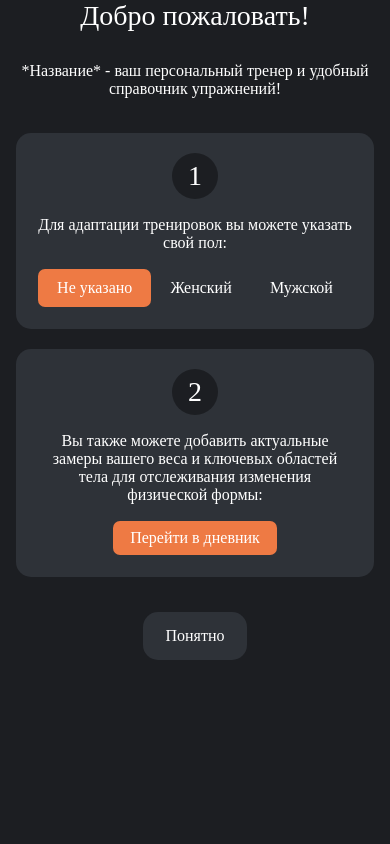
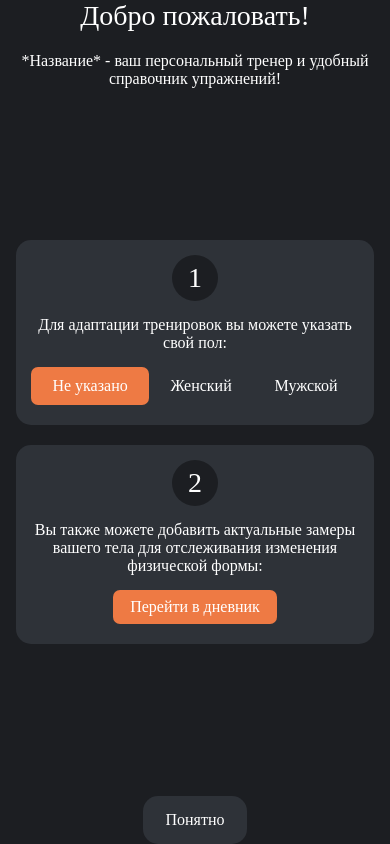
Before and after one commit to HuziMuzi/SportApp, a React Native app: screen / in a window 390 px wide. Built offline with nearby package versions, Linux system fonts and the light colour scheme.

Commit message:
feat: greeting screen

```diff
--- a/src/components/Greeting/Greating.tsx
+++ b/src/components/Greeting/Greating.tsx
@@ -31,17 +31,17 @@ export const Greeting = () => {
 
   return (
     <SafeAreaView bottom_color={colors.bg1}>
-      <ScrollView contentContainerStyle={{paddingHorizontal: 16}}>
-        <View style={{gap: 35}}>
+      <ScrollView contentContainerStyle={styles.contentContainer}>
+        <View style={styles.content}>
           <View>
-            <Text m_h3 center style={{marginBottom: 30}}>
+            <Text m_h3 center style={styles.welcomeText}>
               Добро пожаловать!
             </Text>
             <Text m_p center>
               *Название* - ваш персональный тренер и удобный справочник упражнений!
             </Text>
           </View>
-          <View style={{rowGap: 20, flex: 1}}>
+          <View style={styles.cardsContainer}>
             <View style={styles.card}>
               <View style={styles.label_one}>
                 <Text m_h3>1</Text>
@@ -56,8 +56,8 @@ export const Greeting = () => {
                 <Text m_h3>2</Text>
               </View>
               <Text m_p center>
-                Вы также можете добавить актуальные замеры вашего веса и ключевых областей тела для
-                отслеживания изменения физической формы:
+                Вы также можете добавить актуальные замеры вашего тела для отслеживания изменения
+                физической формы:
               </Text>
               <Button onPress={() => {}} label="Перейти в дневник" />
             </View>
@@ -72,6 +72,18 @@ export const Greeting = () => {
 };
 
 const rawStyles = StyleSheet.create({
+  contentContainer: {
+    paddingHorizontal: 16,
+    flexGrow: 1,
+  },
+  welcomeText: {
+    marginBottom: 20,
+  },
+  content: {
+    flex: 1,
+    gap: 20,
+    justifyContent: 'space-between',
+  },
   agreeBtn: {
     paddingHorizontal: 22,
     paddingVertical: 15,
@@ -80,14 +92,16 @@ const rawStyles = StyleSheet.create({
     alignItems: 'center',
     alignSelf: 'center',
   },
-
+  cardsContainer: {
+    rowGap: 20,
+  },
   card: {
-    gap: 17,
+    gap: 15,
     backgroundColor: Color.strong_gray,
     borderRadius: 15,
-    paddingHorizontal: 22,
-    paddingTop: 20,
-    paddingBottom: 22,
+    paddingHorizontal: 15,
+    paddingTop: 15,
+    paddingBottom: 20,
   },
   label_one: {
     alignItems: 'center',
```
Also changed, not shown: 1 other file (tests, documents, lock files or other folders).
